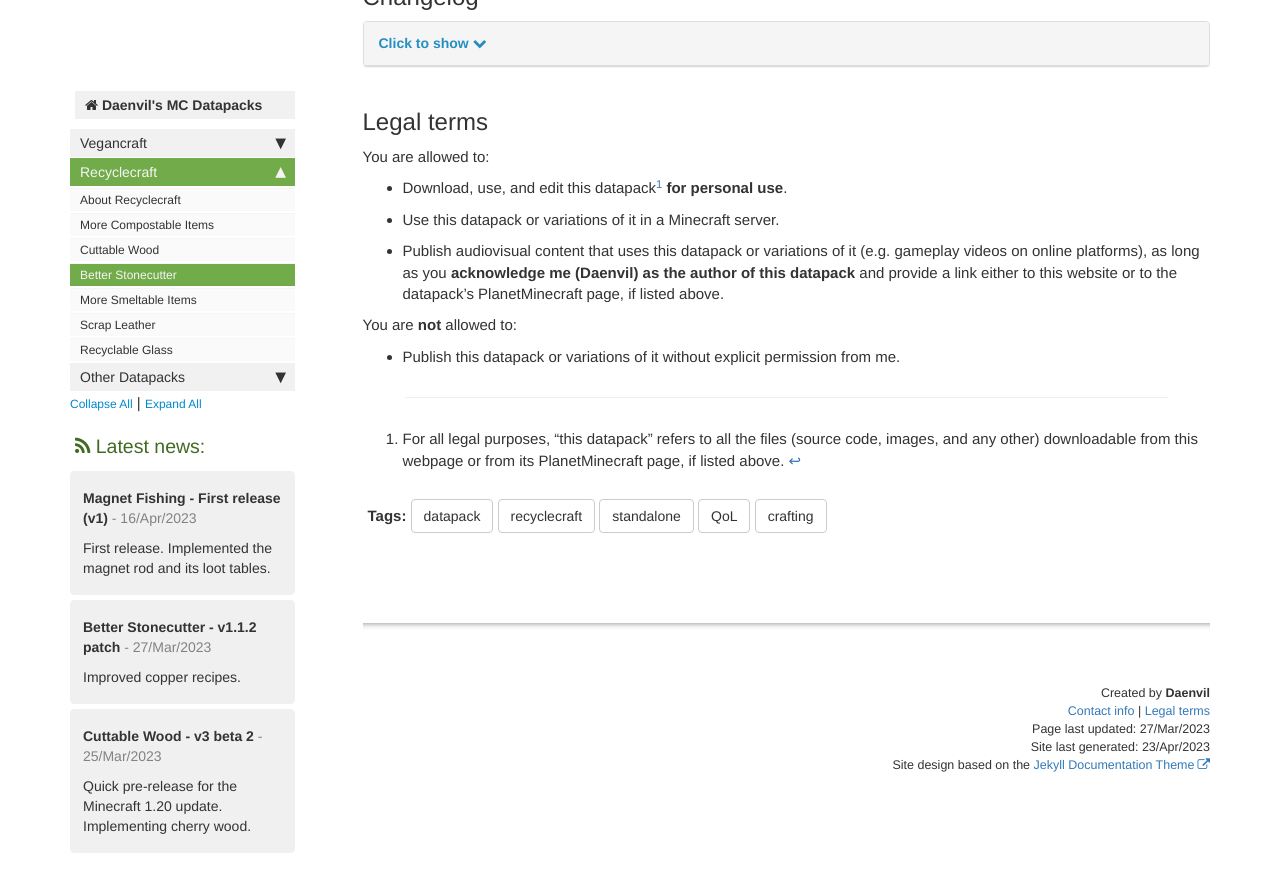
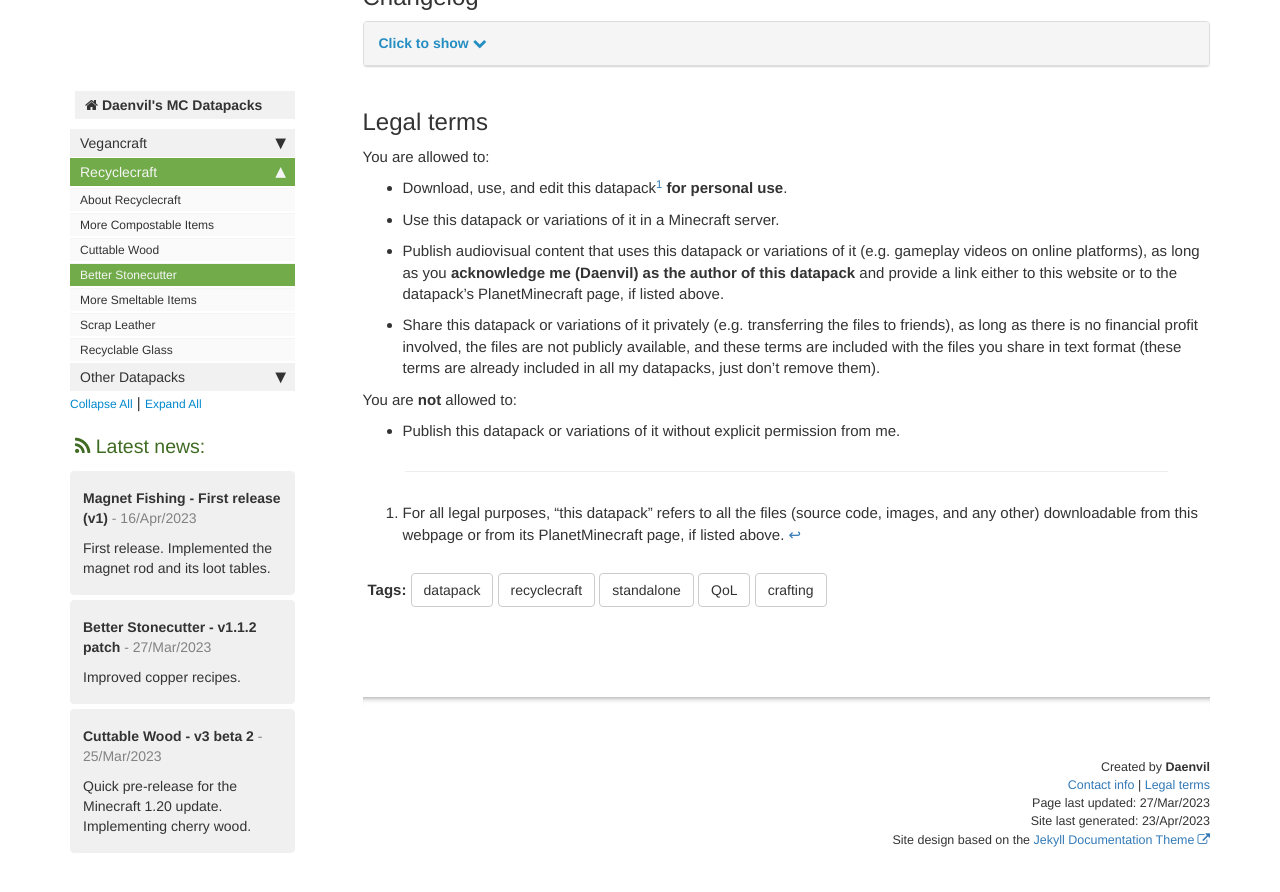
Before and after one commit to daenvil/MCDatapacks, a Jekyll site: the page built from pages/recyclecraft/better_stonecutter.md, in a window 1280 px wide and 900 px high, scrolled down 2159 px. Shown: the top 892 px of the window. Built offline with Jekyll 4.4.1, drawn with Linux system fonts in a browser that asks for light colours; some web fonts are replaced; comment, search, counter and statistics services are not loaded.

Commit message:
fixed thumbnail and legal terms

```diff
--- a/_includes/legal_terms.md
+++ b/_includes/legal_terms.md
@@ -6,6 +6,7 @@
 - Download, use, and edit this datapack[^1] **for personal use**.
 - Use this datapack or variations of it in a Minecraft server.
 - Publish audiovisual content that uses this datapack or variations of it (e.g. gameplay videos on online platforms), as long as you **acknowledge me (Daenvil) as the author of this datapack** and provide a link either to this website or to the datapack's PlanetMinecraft page, if listed above.
+- Share this datapack or variations of it privately (e.g. transferring the files to friends), as long as there is no financial profit involved, the files are not publicly available, and these terms are included with the files you share in text format (these terms are already included in all my datapacks, just don't remove them).
 
 You are **not** allowed to:
 
```
Also changed, not shown: pages/legal_terms.md (+1 -0 lines), pages/recyclecraft/better_stonecutter.md (+2 -2 lines), images/recyclecraft/better_stonecutter/thumbnail.png (added).
